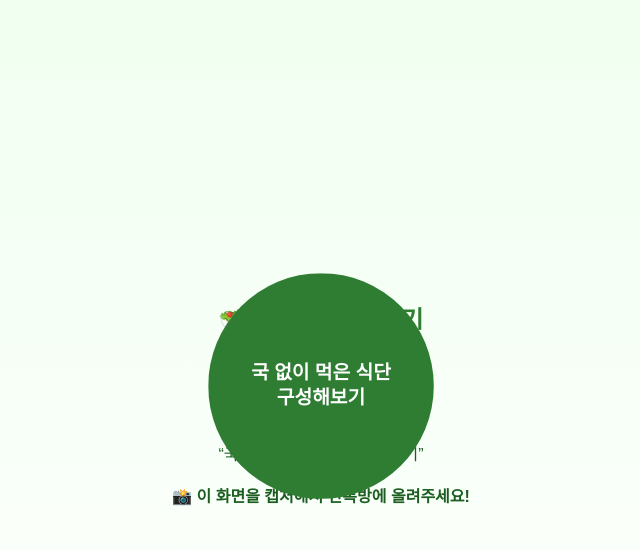
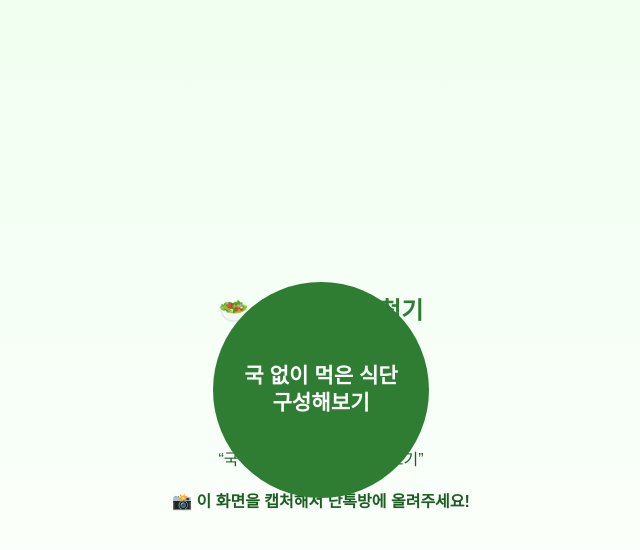
Before and after one commit to kroean-gon/dsq, a plain HTML site: page index.html in a window 1280 px wide. Both pictures are taken after a click on the button "✅ 오늘의 챌린지 뽑기". Shown: the whole page, without its empty margins (319-959 px from the left). Drawn offline with Linux system fonts and the light colour scheme.

Commit message:
Update style.css

```diff
--- a/style.css
+++ b/style.css
@@ -3,22 +3,22 @@ body {
   padding: 0;
   font-family: 'Arial', sans-serif;
   background: linear-gradient(to bottom, #f0fff0, #ffffff);
+  overflow-x: hidden;
+  overflow-y: hidden; /* 세로 스크롤 제거 */
   text-align: center;
-  height: 100vh;
+  height: 100vh; /* 뷰포트 기준 */
   display: flex;
   flex-direction: column;
   justify-content: center;
   align-items: center;
-  overflow: hidden;
 }
 
 h1 {
+  margin: 10px 0 20px 0; /* 위쪽 여백 줄임 */
   font-size: 1.5rem;
   color: #2e7d32;
-  margin-bottom: 10px;
 }
 
-/* 대포 발사 느낌 */
 #main-ball {
   position: fixed;
   left: 50%;
@@ -29,12 +29,12 @@ h1 {
   border-radius: 50%;
   background-color: #2e7d32;
   color: white;
-  font-size: 1rem;
+  font-size: 1.1rem;
   font-weight: bold;
   display: flex;
   align-items: center;
   justify-content: center;
-  padding: 14px;
+  padding: 10px;
   line-height: 1.3;
   word-break: keep-all;
   opacity: 0;
@@ -42,11 +42,17 @@ h1 {
   transition: all 0.8s ease-out;
 }
 
-/* 애니메이션 발동 시 */
 #main-ball.show {
   bottom: 40%;
   transform: translateX(-50%) translateY(0) scale(1.2);
   opacity: 1;
+}
+
+#result {
+  margin-top: 20px;
+  font-size: 1rem;
+  color: #1b5e20;
+  margin-bottom: 8px;
 }
 
 button {
@@ -60,25 +66,8 @@ button {
   margin-bottom: 12px;
 }
 
-button:disabled {
-  background: #cccccc;
-  color: #666666;
-  cursor: not-allowed;
-}
-
-button:hover:enabled {
-  background: #1b5e20;
-}
-
-#result {
-  font-size: 1rem;
-  color: #1b5e20;
-  margin-top: 16px;
-  margin-bottom: 10px;
-}
-
 .challenge-text {
-  font-size: 0.95rem;
+  font-size: 0.9rem;
   line-height: 1.4;
   margin-bottom: 6px;
 }
```
